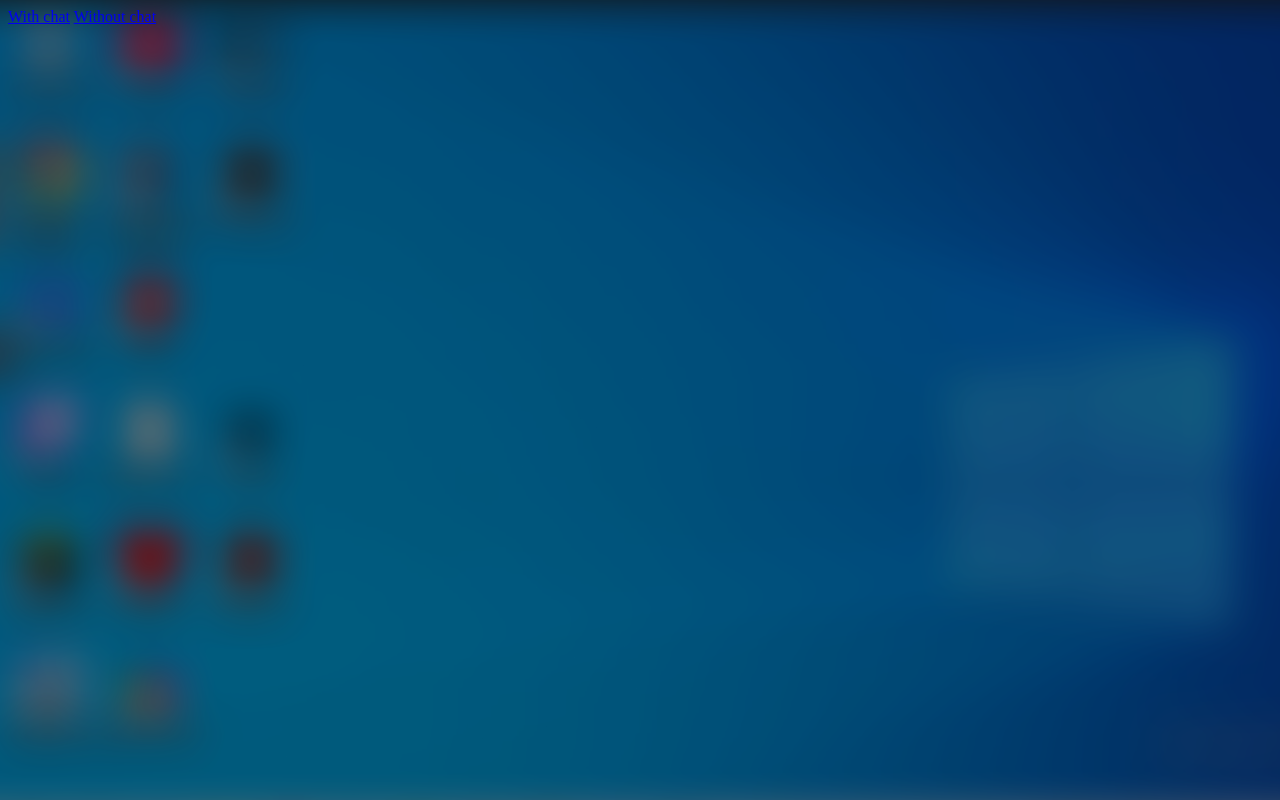
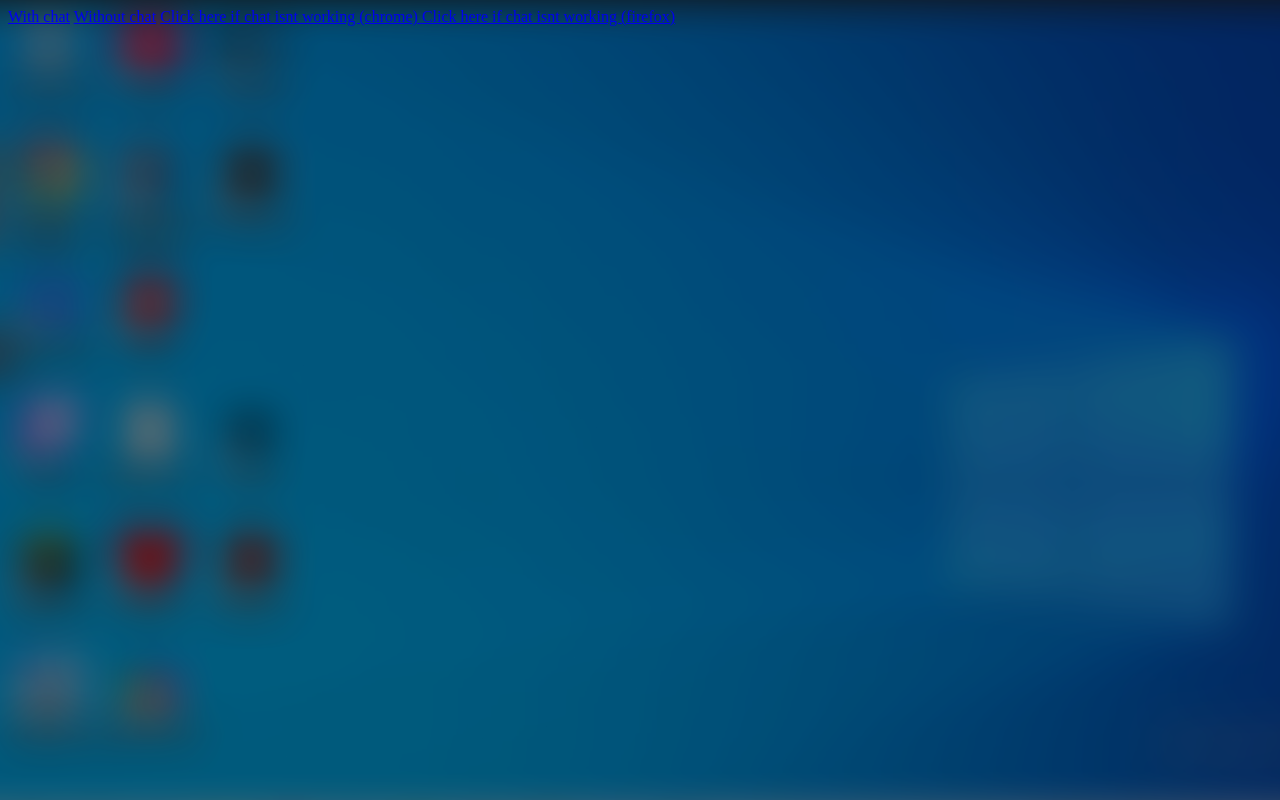
Before and after one commit to chaosofwebsimai/chaosvmselect, a plain HTML site: page index.html in a window 1280 px wide. Drawn offline with Linux system fonts and the light colour scheme.

Commit message:
Update index.html

```diff
--- a/index.html
+++ b/index.html
@@ -3,4 +3,6 @@
 <a href="https://chaosofwebsimai.github.io/chaosvmchat">With chat</a>
 
 <a href="https://chaosofwebsimai.github.io/chaosvmnochat">Without chat</a>
+<a href="https://chromewebstore.google.com/detail/ignore-x-frame-headers/gleekbfjekiniecknbkamfmkohkpodhe">Click here if chat isnt working (chrome) </a>
+<a href="https://addons.mozilla.org/en-US/firefox/addon/ignore-x-frame-options-header">Click here if chat isnt working (firefox) </a>
             </body>
```
